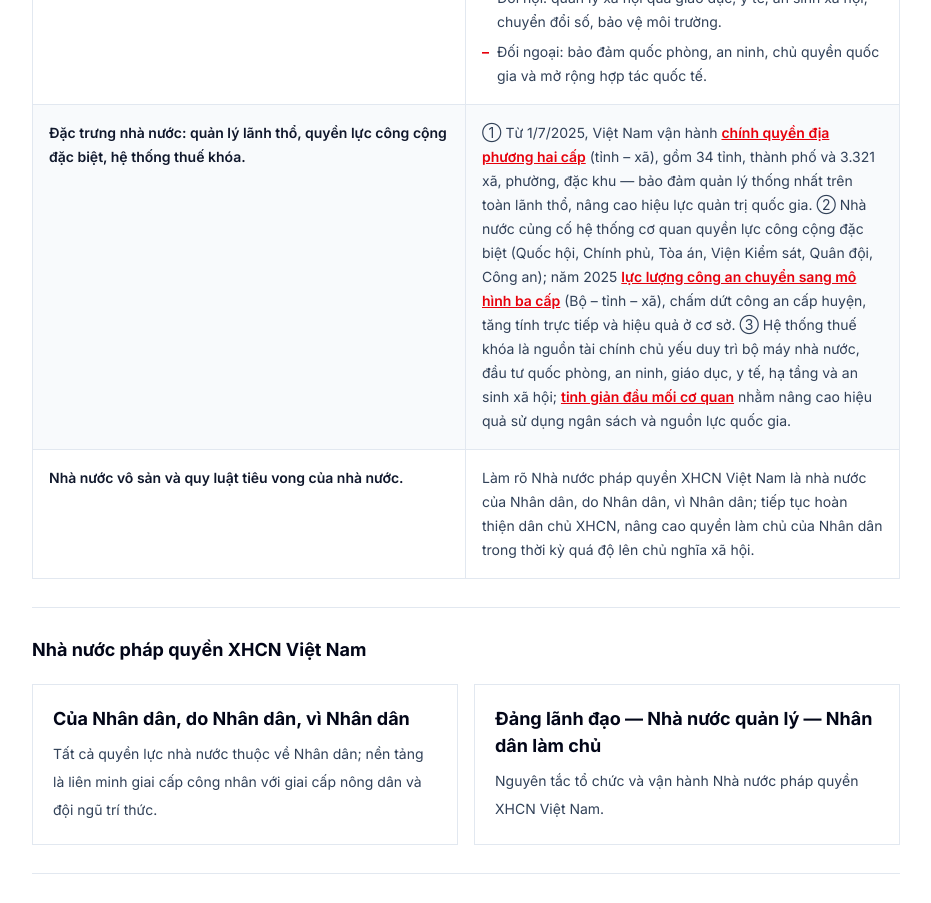
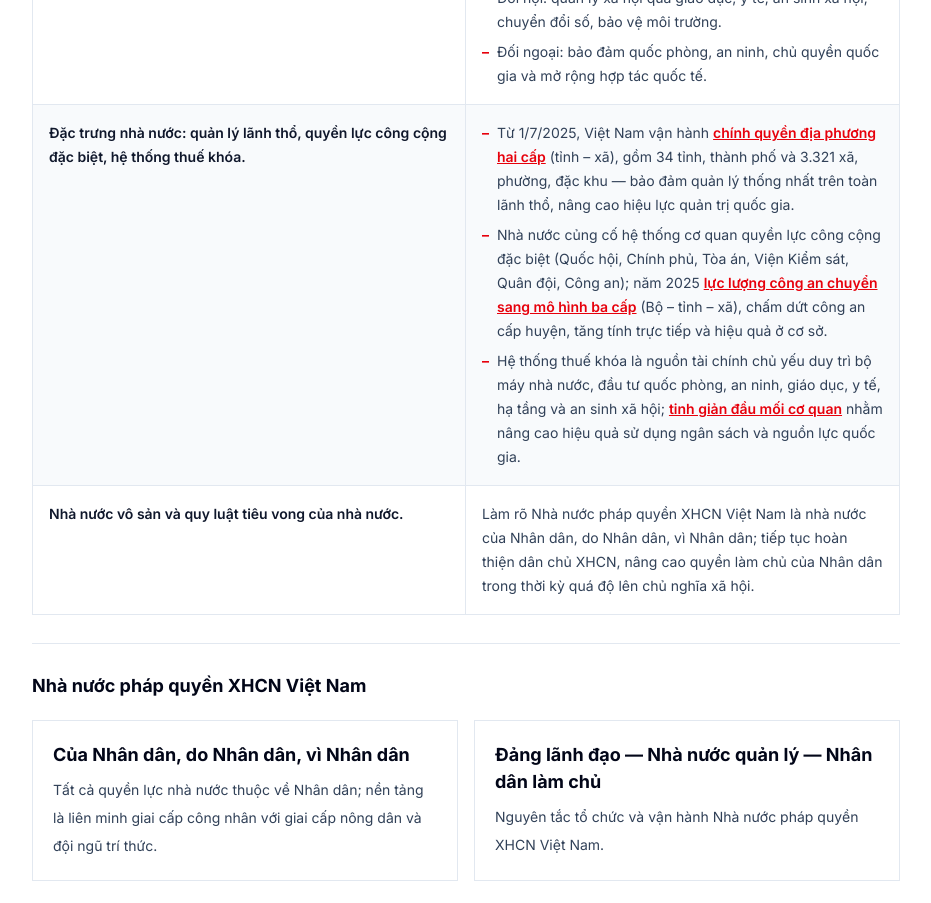
Before and after one commit to phanhoangs26/MLN122, a React (Vite) app: page /vietnam in a window 1280 px wide. Shown: the part 2160-3063 px from the top of the page, without its empty margins (300-1231 px from the left). Built offline with nearby package versions, Linux system fonts and the light colour scheme.

Commit message:
feat: render dac-trung row as 3 bullet points

```diff
--- a/src/app/data/vietnamContent.ts
+++ b/src/app/data/vietnamContent.ts
@@ -55,14 +55,28 @@ export const theoryBridge = {
     },
     {
       theory: 'Đặc trưng nhà nước: quản lý lãnh thổ, quyền lực công cộng đặc biệt, hệ thống thuế khóa.',
-      parts: [
-        { text: '① Từ 1/7/2025, Việt Nam vận hành ' },
-        { text: 'chính quyền địa phương hai cấp', href: 'https://en.nhandan.vn/infographic-viet-nam-to-implement-two-tier-local-government-model-from-july-1-2025-post149971.html' },
-        { text: ' (tỉnh – xã), gồm 34 tỉnh, thành phố và 3.321 xã, phường, đặc khu — bảo đảm quản lý thống nhất trên toàn lãnh thổ, nâng cao hiệu lực quản trị quốc gia. ② Nhà nước củng cố hệ thống cơ quan quyền lực công cộng đặc biệt (Quốc hội, Chính phủ, Tòa án, Viện Kiểm sát, Quân đội, Công an); năm 2025 ' },
-        { text: 'lực lượng công an chuyển sang mô hình ba cấp', href: 'https://english.vov.vn/en/politics/domestic/district-level-police-no-longer-in-operation-in-vietnam-as-of-march-1-post1157929.vov' },
-        { text: ' (Bộ – tỉnh – xã), chấm dứt công an cấp huyện, tăng tính trực tiếp và hiệu quả ở cơ sở. ③ Hệ thống thuế khóa là nguồn tài chính chủ yếu duy trì bộ máy nhà nước, đầu tư quốc phòng, an ninh, giáo dục, y tế, hạ tầng và an sinh xã hội; ' },
-        { text: 'tinh giản đầu mối cơ quan', href: 'https://en.diendandoanhnghiep.vn/close-to-the-people-government-to-truly-serve-the-people-n44860.html' },
-        { text: ' nhằm nâng cao hiệu quả sử dụng ngân sách và nguồn lực quốc gia.' },
+      bullets: [
+        {
+          parts: [
+            { text: 'Từ 1/7/2025, Việt Nam vận hành ' },
+            { text: 'chính quyền địa phương hai cấp', href: 'https://en.nhandan.vn/infographic-viet-nam-to-implement-two-tier-local-government-model-from-july-1-2025-post149971.html' },
+            { text: ' (tỉnh – xã), gồm 34 tỉnh, thành phố và 3.321 xã, phường, đặc khu — bảo đảm quản lý thống nhất trên toàn lãnh thổ, nâng cao hiệu lực quản trị quốc gia.' },
+          ],
+        },
+        {
+          parts: [
+            { text: 'Nhà nước củng cố hệ thống cơ quan quyền lực công cộng đặc biệt (Quốc hội, Chính phủ, Tòa án, Viện Kiểm sát, Quân đội, Công an); năm 2025 ' },
+            { text: 'lực lượng công an chuyển sang mô hình ba cấp', href: 'https://english.vov.vn/en/politics/domestic/district-level-police-no-longer-in-operation-in-vietnam-as-of-march-1-post1157929.vov' },
+            { text: ' (Bộ – tỉnh – xã), chấm dứt công an cấp huyện, tăng tính trực tiếp và hiệu quả ở cơ sở.' },
+          ],
+        },
+        {
+          parts: [
+            { text: 'Hệ thống thuế khóa là nguồn tài chính chủ yếu duy trì bộ máy nhà nước, đầu tư quốc phòng, an ninh, giáo dục, y tế, hạ tầng và an sinh xã hội; ' },
+            { text: 'tinh giản đầu mối cơ quan', href: 'https://en.diendandoanhnghiep.vn/close-to-the-people-government-to-truly-serve-the-people-n44860.html' },
+            { text: ' nhằm nâng cao hiệu quả sử dụng ngân sách và nguồn lực quốc gia.' },
+          ],
+        },
       ],
     },
     {
```
